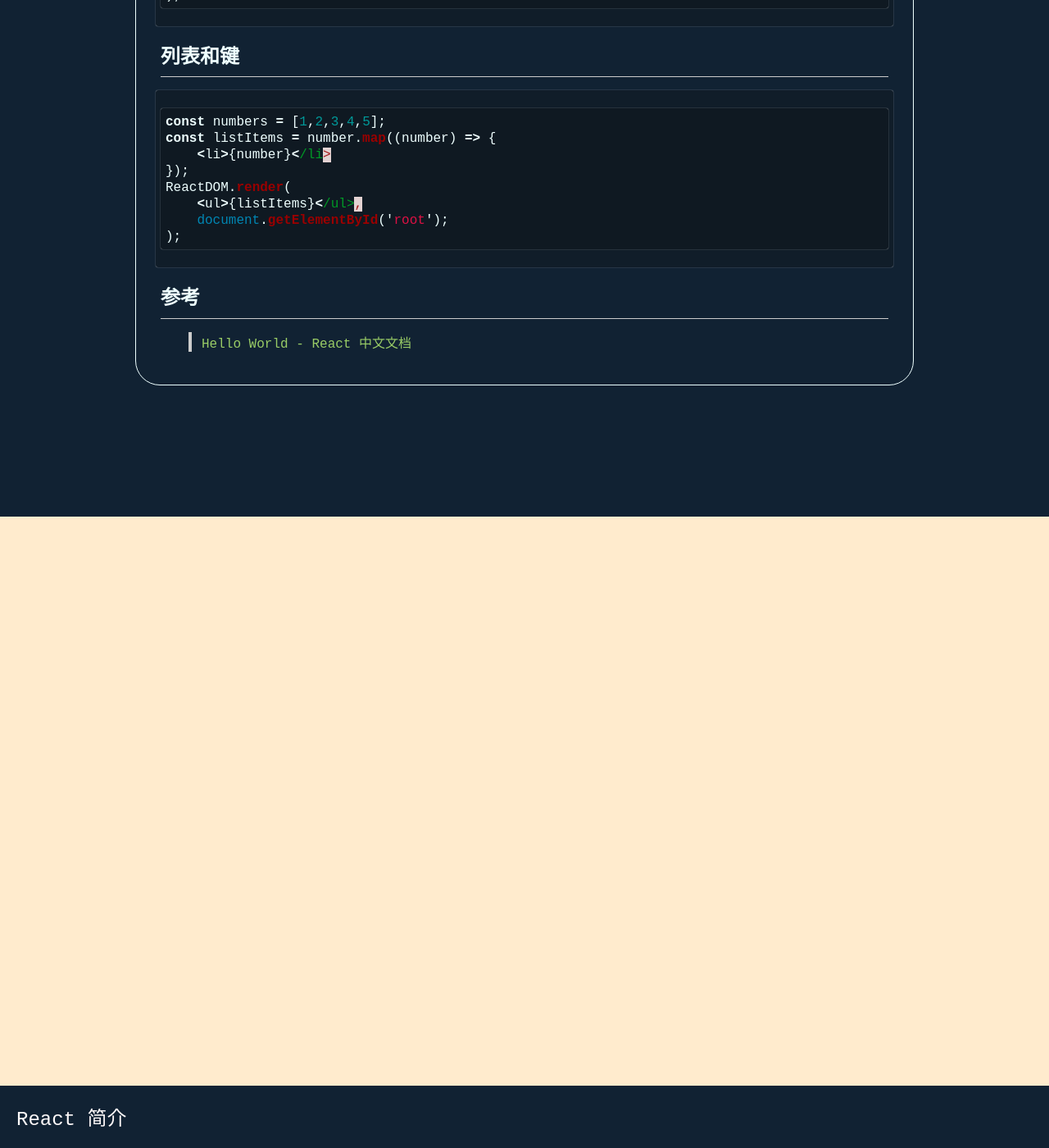
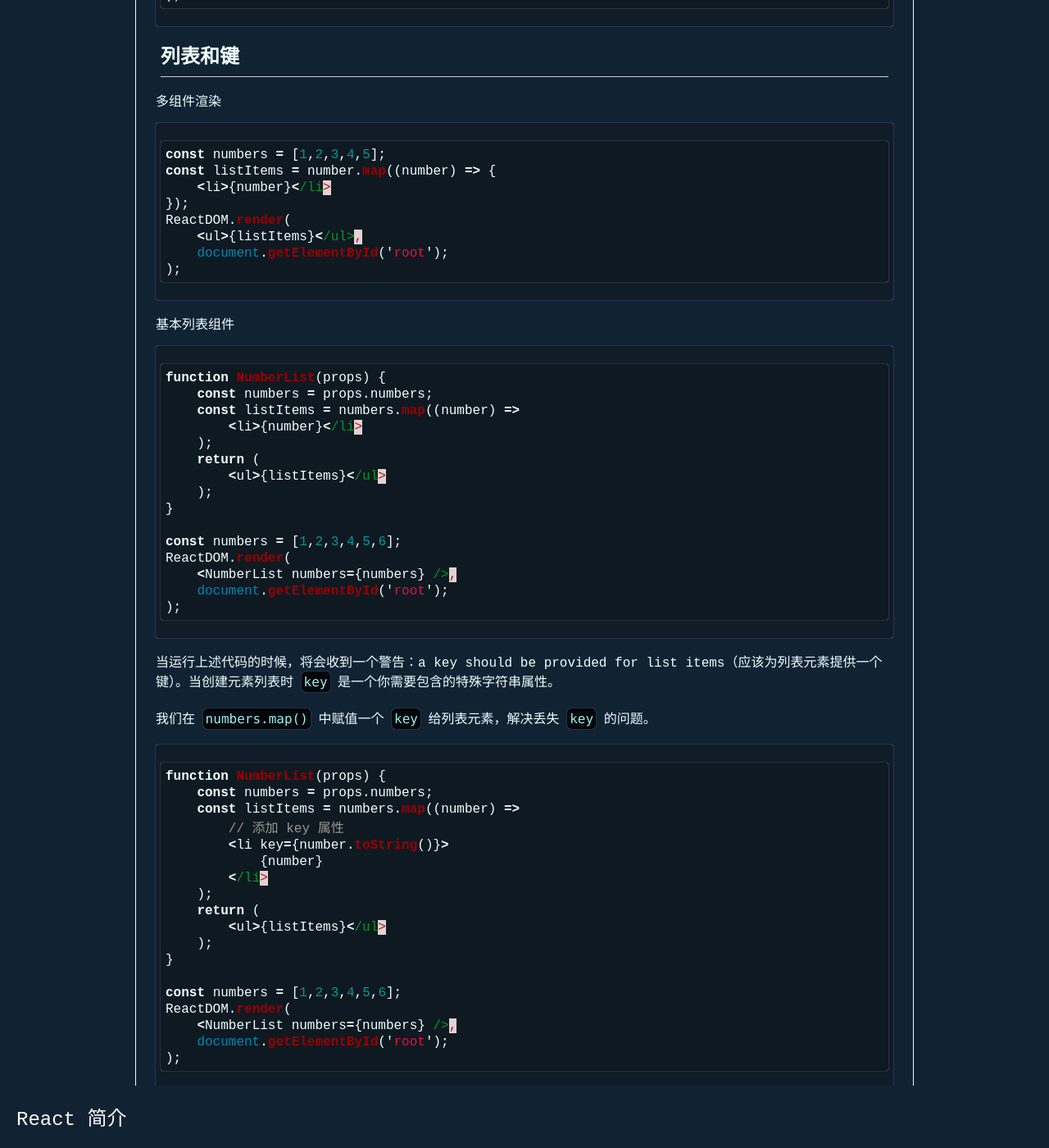
Before and after one commit to rzning/blog-2017, a Jekyll site: the page built from _posts/2017-04-29-react.md, in a window 1280 px wide and 1400 px high, scrolled down 4879 px. Shown: the whole window at 82% size. Built offline with Jekyll 4.4.1, drawn with Linux system fonts in a browser that asks for light colours; some of the changed text lies outside the part shown.

Commit message:
Updated : blog `react.md`

````diff
--- a/_layouts/home.bootstrap.html
+++ b/_layouts/home.bootstrap.html
@@ -30,8 +30,8 @@ layout: ~
       </div>
     </nav>
   </header>
-
-  <div class="container mt-2">
+  <div style="height:5rem;"></div>
+  <div class="container">
     <ul>
       {% for post in site.posts %}
         <li>
--- a/_posts/2017-04-29-react.md
+++ b/_posts/2017-04-29-react.md
@@ -231,6 +231,8 @@ ReactDOM.render(
 
 ## 列表和键
 
+多组件渲染
+
 ```js
 const numbers = [1,2,3,4,5];
 const listItems = number.map((number) => {
@@ -242,6 +244,137 @@ ReactDOM.render(
 );
 ```
 
+基本列表组件
+
+```js
+function NumberList(props) {
+    const numbers = props.numbers;
+    const listItems = numbers.map((number) =>
+        <li>{number}</li>
+    );
+    return (
+        <ul>{listItems}</ul>
+    );
+}
+
+const numbers = [1,2,3,4,5,6];
+ReactDOM.render(
+    <NumberList numbers={numbers} />,
+    document.getElementById('root');
+);
+```
+
+当运行上述代码的时候，将会收到一个警告：a key should be provided for list items（应该为列表元素提供一个键）。当创建元素列表时 `key` 是一个你需要包含的特殊字符串属性。
+
+我们在 `numbers.map()` 中赋值一个 `key` 给列表元素，解决丢失 `key` 的问题。
+
+```js
+function NumberList(props) {
+    const numbers = props.numbers;
+    const listItems = numbers.map((number) =>
+        // 添加 key 属性
+        <li key={number.toString()}>
+            {number}
+        </li>
+    );
+    return (
+        <ul>{listItems}</ul>
+    );
+}
+
+const numbers = [1,2,3,4,5,6];
+ReactDOM.render(
+    <NumberList numbers={numbers} />,
+    document.getElementById('root');
+);
+```
+
+### 键（Keys）
+
+键（Keys）帮助 React 标识哪一个项被修改、添加或移除。数组中的每个元素都应该有一个唯一不变的键（Keys）来标识。
+
+挑选 `key` 最好的方式是使用一个在它的同辈元素中不重复的标识字符串。多数情况你可以使用数据中的 IDs 作为键。
+
+```js
+const todoItems = todos.map((todo) =>
+    <li key={todo.id}>
+        {todo.text}
+    </li>
+);
+```
+
+当要渲染的列表项中没有固定的 IDs 时，你可以使用数据项的索引值作为 `key` 的最后选择。
+
+```js
+const todoItems = todos.map((todo, index) =>
+    <li key={index}>
+        {todo.text}
+    </li>
+);
+```
+
+`keys` 只在数组的上下文中存在意义。
+
+```js
+function ListItem(props) {
+    // 不需要在此处指定 key
+    return <li>{props.value}</li>
+}
+
+function NumberList(props) {
+    const numbers = props.numbers;
+    const listItems = numbers.map((number) =>
+        // key 应该在此处被指定
+        <ListItem key={number.toString()}
+            value={number} />
+    );
+    return <ul>{listItems}</ul>;
+}
+
+const numbers = [1,2,3,4,5,6];
+ReactDOM.render(
+    <NumberList numbers={numbers} />,
+    document.getElementById('root');
+);
+```
+
+通常只需记住，在元素中调用 `map()` 方法时需要 keys 。
+
+在数组中使用的 keys 必须在它们的同辈之间唯一，而并不需要全局唯一。我们可以在操作两个不同数组的时候使用相同的 keys 。
+
+Keys 是 React 的一个内部映射，且不会传递给组件的内部。若需要在组件中使用相同的值，则可以明确使用一个不同名字（如 `id`）的 `prop` 传入。
+
+```js
+const cotent = posts.map((post) =>
+    <Post key={post.id}
+        id={post.id}
+        title={post.title} />
+);
+```
+
+上例中 `Post` 组件可以读取 `props.id` 的值，但不能读取 `props.key` 值。
+
+在 JSX 中嵌入 `map()`
+
+```js
+function NumberList(props) {
+    const number = props.numbers;
+    return (
+        <ul>
+            {numbers.map((number) =>
+                <ListItem key={number.toString()}
+                    value={number} />
+            )}
+        </ul>
+    );
+}
+```
+
+怎样产生清晰的代码，像上面在 `map()` 体中有太多嵌套时，可能是提取组件和好时机。
+
+
+## 表单 Forms
+
 
 
 
````
Also changed, not shown: other parts of _posts/2017-04-29-react.md (+1 -1 lines).
